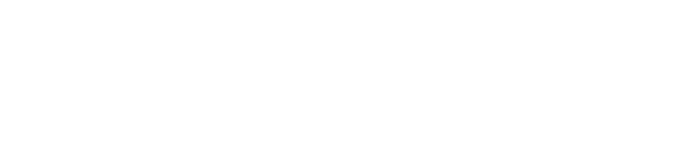
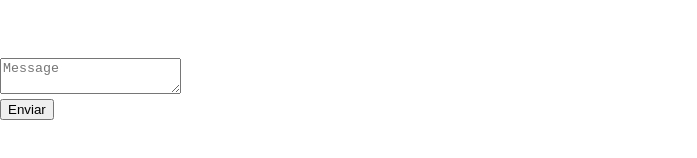
Before and after one commit to hernanmf/PracticasReact, a React (Create React App) app in the folder practicas-react/: page / in a window 1280 px wide. Shown: the part 606-764 px from the top of the page, without its empty margins (0-697 px from the left). Built offline with nearby package versions, Linux system fonts and the light colour scheme.

Commit message:
Haciendo el feedback form

```diff
--- a/practicas-react/src/App.js
+++ b/practicas-react/src/App.js
@@ -1,6 +1,7 @@
 import "./App.css";
 import { Gallery } from "./gallery.js";
 import { Form } from "./form.js";
+import { FeedbackForm } from "./FeedBackForm";
 
 function App() {
   return (
@@ -10,6 +11,10 @@
       <br />
       <br />
       <Form />
+      <br />
+      <br />
+      <br />
+      <FeedbackForm />
     </>
   );
 }
--- /dev/null
+++ b/practicas-react/src/FeedBackForm.js
@@ -0,0 +1,30 @@
+import { useState } from "react";
+
+export function FeedbackForm() {
+  const [isSent, setIsSent] = useState(false);
+
+  if (isSent) {
+    return <h1>¡Gracias!</h1>;
+  } else {
+    // eslint-disable-next-line
+    const [message, setMessage] = useState("");
+    return (
+      <form
+        onSubmit={(e) => {
+          e.preventDefault();
+          alert(`Sending: "${message}"`);
+          setIsSent(true);
+          alert("¡Gracias!");
+        }}
+      >
+        <textarea
+          placeholder="Message"
+          value={message}
+          onChange={(e) => setMessage(e.target.value)}
+        />
+        <br />
+        <button type="submit">Enviar</button>
+      </form>
+    );
+  }
+}
```
